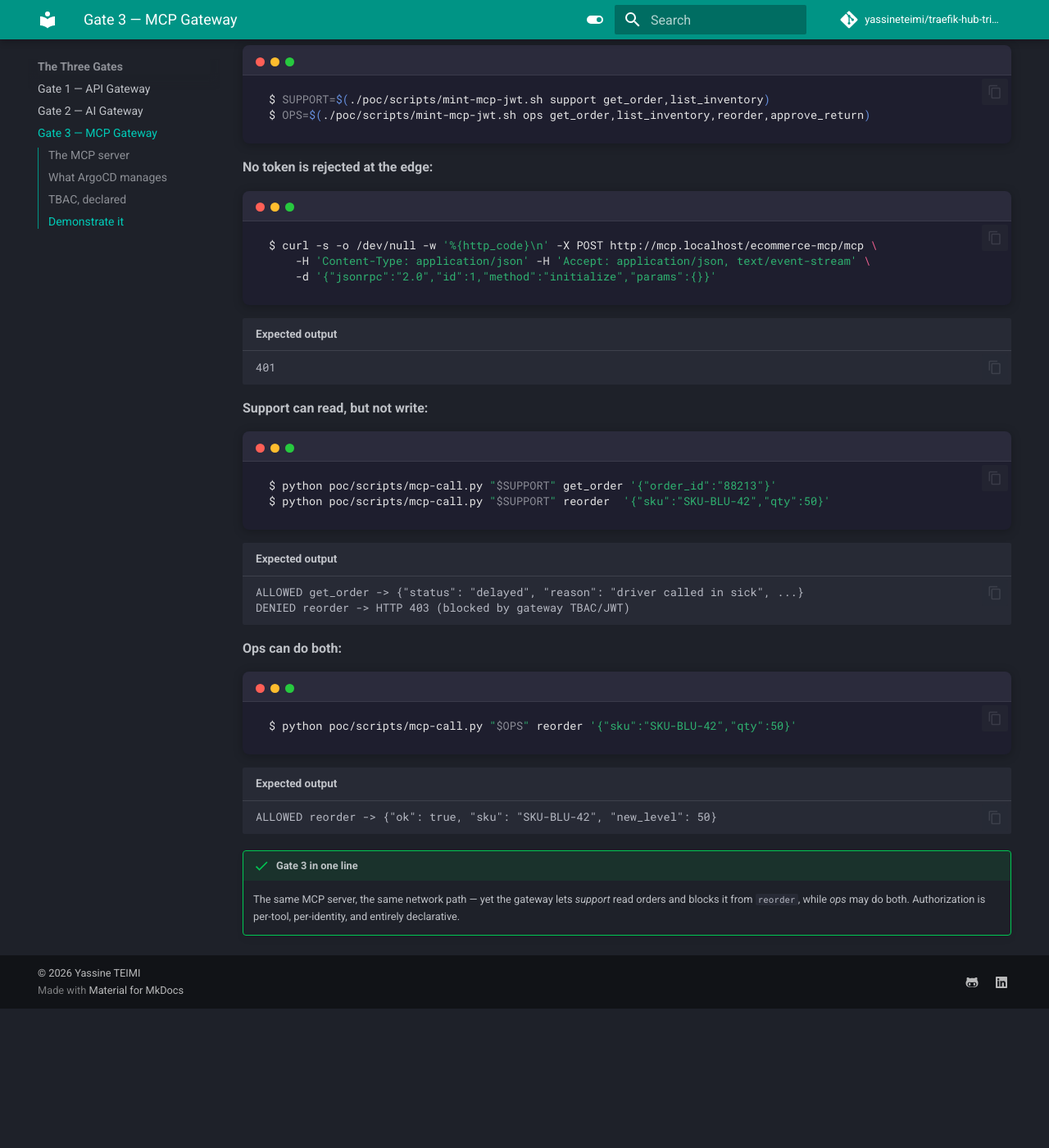
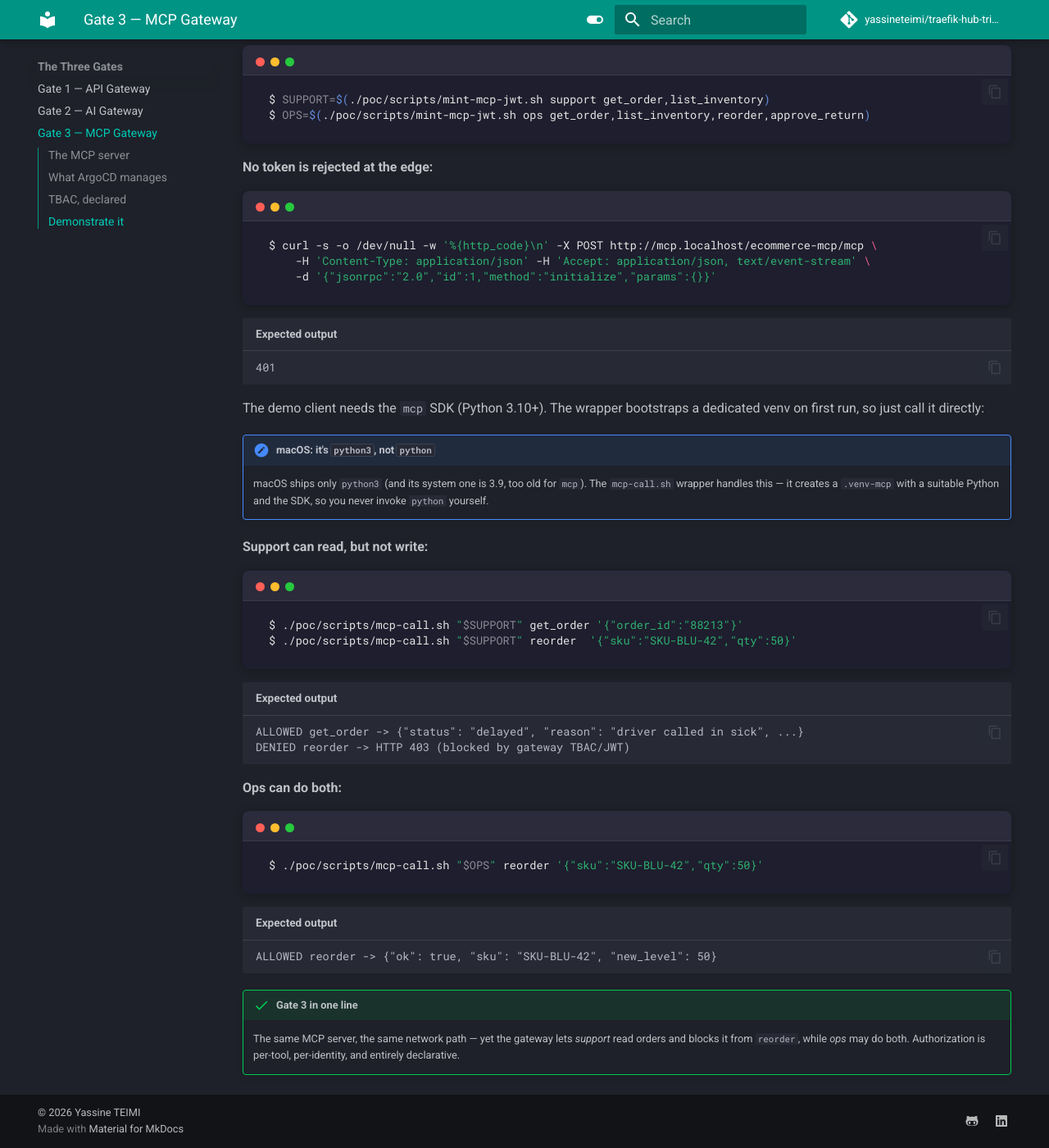
Before and after one commit to yassineteimi/traefik-hub-triple-gate, an MkDocs documentation site: the page built from docs/gates/mcp-gateway.md, in a window 1280 px wide and 1400 px high, scrolled down 1884 px. Shown: the whole window at 82% size. Built offline with MkDocs 1.6.1 and Material for MkDocs 9.7.7, drawn with Linux system fonts in a browser that asks for light colours; comment, search, counter and statistics services are not loaded; before the commit the page ends 3114 px from its top, so only the background shows below that.

Commit message:
fix(m3): mcp-call.sh wrapper (macOS has no 'python'; auto-bootstrap .venv-mcp)

````diff
--- a/docs/gates/mcp-gateway.md
+++ b/docs/gates/mcp-gateway.md
@@ -73,11 +73,17 @@ $ curl -s -o /dev/null -w '%{http_code}\n' -X POST http://mcp.localhost/ecommerc
 401
 ```
 
+The demo client needs the `mcp` SDK (Python 3.10+). The wrapper bootstraps a
+dedicated venv on first run, so just call it directly:
+
+!!! note "macOS: it's `python3`, not `python`"
+    macOS ships only `python3` (and its system one is 3.9, too old for `mcp`). The `mcp-call.sh` wrapper handles this — it creates a `.venv-mcp` with a suitable Python and the SDK, so you never invoke `python` yourself.
+
 **Support can read, but not write:**
 
 ```{ .sh .terminal }
-$ python poc/scripts/mcp-call.py "$SUPPORT" get_order '{"order_id":"88213"}'
-$ python poc/scripts/mcp-call.py "$SUPPORT" reorder  '{"sku":"SKU-BLU-42","qty":50}'
+$ ./poc/scripts/mcp-call.sh "$SUPPORT" get_order '{"order_id":"88213"}'
+$ ./poc/scripts/mcp-call.sh "$SUPPORT" reorder  '{"sku":"SKU-BLU-42","qty":50}'
 ```
 ```text title="Expected output"
 ALLOWED get_order -> {"status": "delayed", "reason": "driver called in sick", ...}
@@ -87,7 +93,7 @@ DENIED reorder -> HTTP 403 (blocked by gateway TBAC/JWT)
 **Ops can do both:**
 
 ```{ .sh .terminal }
-$ python poc/scripts/mcp-call.py "$OPS" reorder '{"sku":"SKU-BLU-42","qty":50}'
+$ ./poc/scripts/mcp-call.sh "$OPS" reorder '{"sku":"SKU-BLU-42","qty":50}'
 ```
 ```text title="Expected output"
 ALLOWED reorder -> {"ok": true, "sku": "SKU-BLU-42", "new_level": 50}
````
Also changed, not shown: 1 other file.
